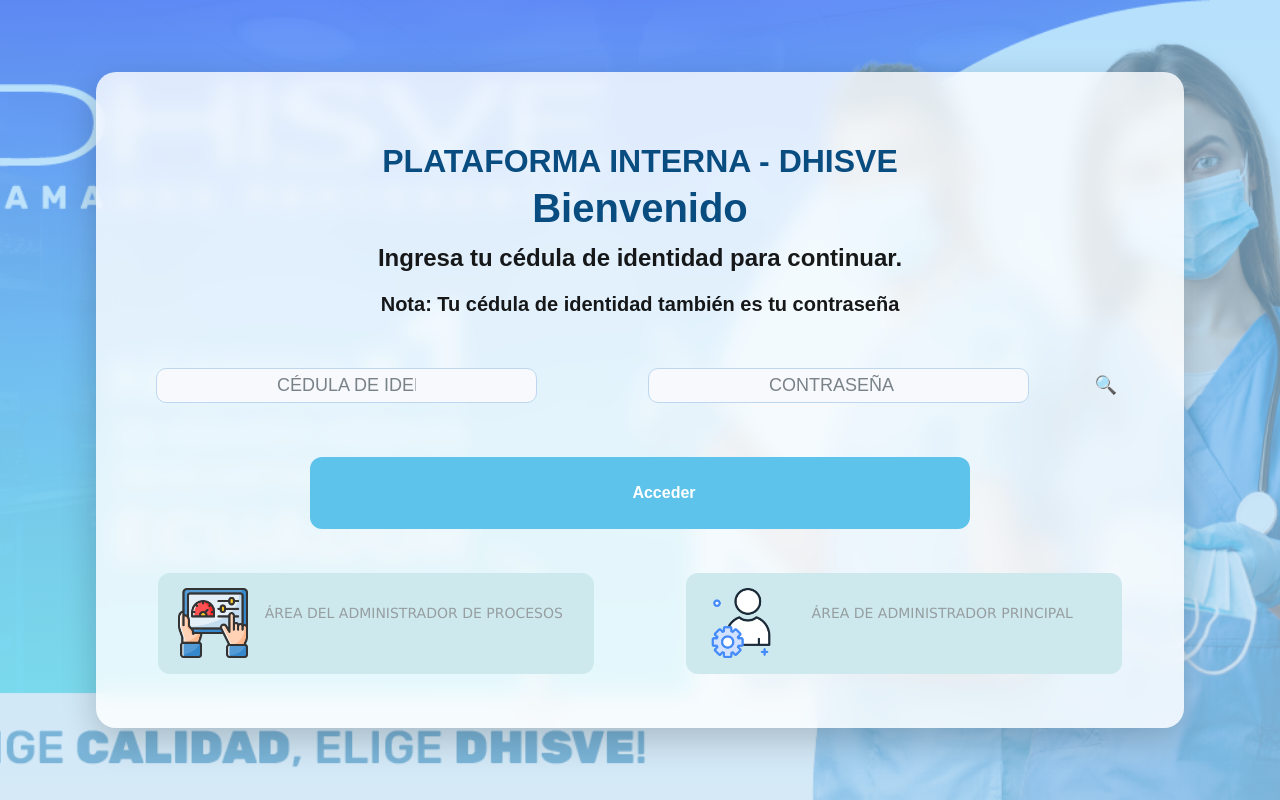
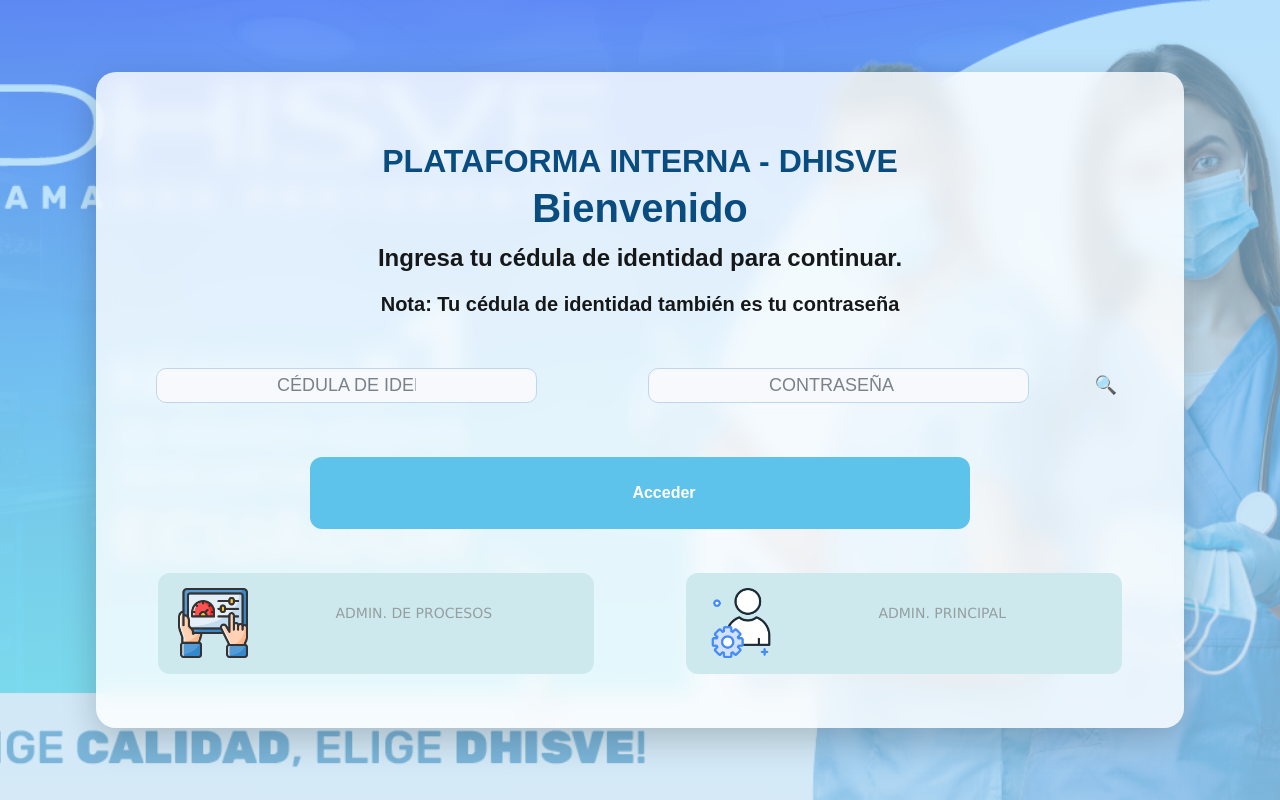
Before and after one commit to FamedicSeg/PlataformTrainingSafemed_frntd, a React (Vite) app: page / in a window 1280 px wide. Built offline with nearby package versions, Linux system fonts and the light colour scheme; no server answers.

Commit message:
feat: :fire: Changes in the buttons

```diff
--- a/src/pages/principal.jsx
+++ b/src/pages/principal.jsx
@@ -212,14 +212,14 @@ export default function LoginNombre() {
               className="btn-adminProceso"
               onClick={() => navigate("/admin/procesos")}
             >
-              ÁREA DEL ADMINISTRADOR DE PROCESOS
+              ADMIN. DE PROCESOS
             </button>
 
             <button
               className="btn-adminPrincipal"
               onClick={() => navigate("/admin")}
             >
-              ÁREA DE ADMINISTRADOR PRINCIPAL
+              ADMIN. PRINCIPAL
             </button>
           </div>
         </div>
```
